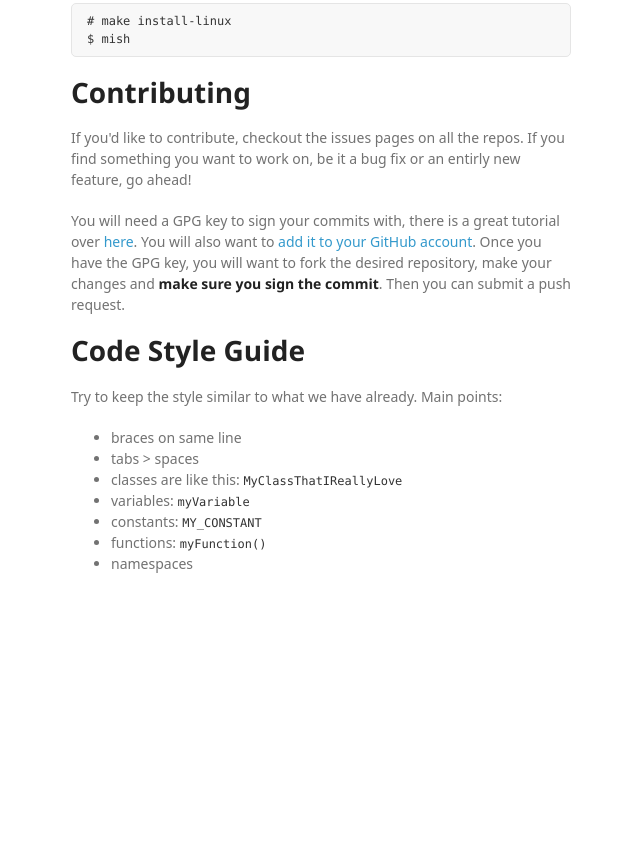
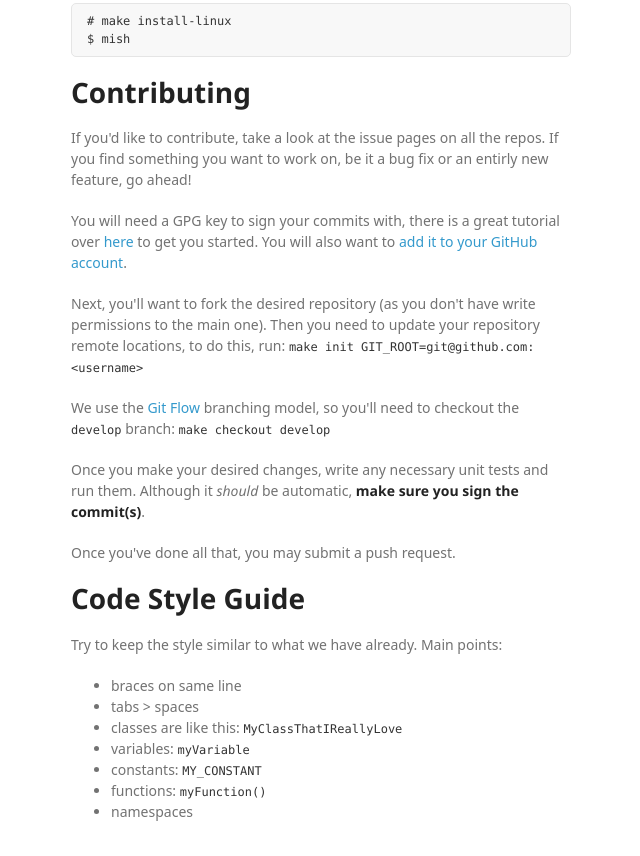
Before and after one commit to neonorb/project-asiago, a plain HTML site: page index.html in a window 1280 px wide. Shown: the part 1773-2629 px from the top of the page, without its empty margins (499-1139 px from the left). Before the commit the page ends 2417 px from the top, so only its background shows below. Drawn offline with Linux system fonts and the light colour scheme; a web font is replaced by a local one.

```diff
--- a/index.html
+++ b/index.html
@@ -131,9 +131,17 @@ $ mish
 <h1>
 <a id="contributing" class="anchor" href="#contributing" aria-hidden="true"><span aria-hidden="true" class="octicon octicon-link"></span></a>Contributing</h1>
 
-<p>If you'd like to contribute, checkout the issues pages on all the repos. If you find something you want to work on, be it a bug fix or an entirly new feature, go ahead!</p>
+<p>If you'd like to contribute, take a look at the issue pages on all the repos. If you find something you want to work on, be it a bug fix or an entirly new feature, go ahead!</p>
 
-<p>You will need a GPG key to sign your commits with, there is a great tutorial over <a href="http://blog.dpg.io/articles/gpg-linux">here</a>. You will also want to <a href="https://help.github.com/articles/adding-a-new-gpg-key-to-your-github-account/">add it to your GitHub account</a>. Once you have the GPG key, you will want to fork the desired repository, make your changes and <strong>make sure you sign the commit</strong>. Then you can submit a push request.</p>
+<p>You will need a GPG key to sign your commits with, there is a great tutorial over <a href="http://blog.dpg.io/articles/gpg-linux">here</a> to get you started. You will also want to <a href="https://help.github.com/articles/adding-a-new-gpg-key-to-your-github-account/">add it to your GitHub account</a>.</p>
+
+<p>Next, you'll want to fork the desired repository (as you don't have write permissions to the main one). Then you need to update your repository remote locations, to do this, run: <code>make init GIT_ROOT=git@github.com:&lt;username&gt;</code></p>
+
+<p>We use the <a href="http://nvie.com/posts/a-successful-git-branching-model/">Git Flow</a> branching model, so you'll need to checkout the <code>develop</code> branch: <code>make checkout develop</code></p>
+
+<p>Once you make your desired changes, write any necessary unit tests and run them. Although it <em>should</em> be automatic, <strong>make sure you sign the commit(s)</strong>.</p>
+
+<p>Once you've done all that, you may submit a push request.</p>
 
 <h1>
 <a id="code-style-guide" class="anchor" href="#code-style-guide" aria-hidden="true"><span aria-hidden="true" class="octicon octicon-link"></span></a>Code Style Guide</h1>
```
Also changed, not shown: params.json (+1 -1 lines).
